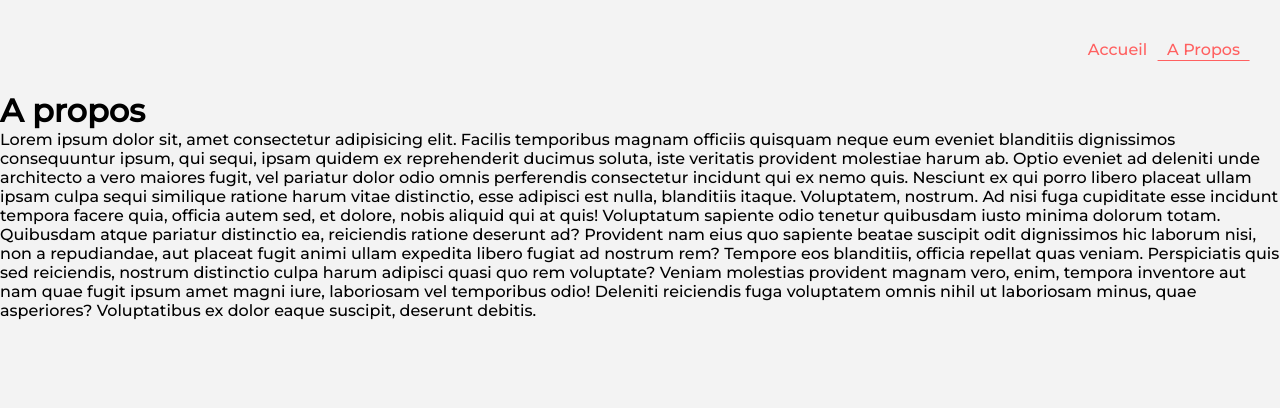
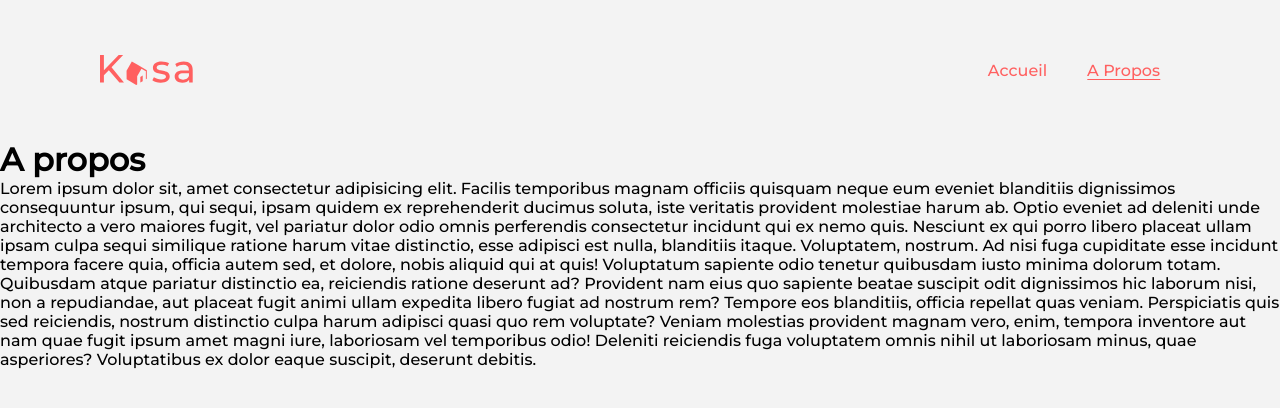
Before and after one commit to bno4/Kasa, a React (Create React App) app: page /about in a window 1280 px wide. Shown: the top 408 px of the page. Built offline with nearby package versions, Linux system fonts and the light colour scheme.

Commit message:
header style en place

```diff
--- /dev/null
+++ b/src/components/Header.js
@@ -0,0 +1,14 @@
+import React from 'react'
+import Logo from './Logo'
+import Navigation from './Navigation'
+
+const Header = () => {
+  return (
+    <div className="logo-nav">
+      <Logo />
+      <Navigation />
+    </div>
+  )
+}
+
+export default Header
--- a/src/pages/About.js
+++ b/src/pages/About.js
@@ -1,10 +1,10 @@
 import React from 'react'
-import Navigation from '../components/Navigation'
+import Header from '../components/Header'
 
 const About = () => {
   return (
     <div>
-      <Navigation />
+      <Header />
       <h1>A propos</h1>
       <p>
         Lorem ipsum dolor sit, amet consectetur adipisicing elit. Facilis
--- a/src/pages/Error.js
+++ b/src/pages/Error.js
@@ -1,7 +1,18 @@
 import React from 'react'
+import Header from '../components/Header'
+import { Link } from 'react-router-dom'
 
 const Error = () => {
-  return <div>ERROR 404</div>
+  return (
+    <div>
+      <Header />
+      <div className="error-404">
+        <h1>404</h1>
+        <p>Oups ! La page que vous demandez n'existe pas</p>
+        <Link to="/">Retournez sur la page d'accueil</Link>
+      </div>
+    </div>
+  )
 }
 
 export default Error
--- a/src/pages/Home.js
+++ b/src/pages/Home.js
@@ -1,12 +1,10 @@
 import React from 'react'
-import Navigation from '../components/Navigation'
-import Logo from '../components/Logo'
+import Header from '../components/Header'
 
 const Home = () => {
   return (
     <div>
-      <Logo />
-      <Navigation />
+      <Header />
       <h1>Accueil</h1>
     </div>
   )
--- /dev/null
+++ b/src/styles/components/_error.scss
@@ -0,0 +1,19 @@
+.error-404 {
+display: flex;
+flex-direction: column;
+justify-content: center;
+align-items: center;
+color: $color-1;
+
+}
+
+.error-404 h1 {
+    font-weight: 700;
+    font-size: 288px;
+}
+
+.error-404 a {
+    margin-top: 200px;
+    text-decoration: underline;
+    color:$color-1
+}
--- /dev/null
+++ b/src/styles/components/_header.scss
@@ -0,0 +1,5 @@
+.logo-nav {
+    display: flex;
+    justify-content:space-between;
+    align-items: center;
+}
--- a/src/styles/components/_logo.scss
+++ b/src/styles/components/_logo.scss
@@ -1,7 +1,7 @@
 .logo {
   @include alignLeft;
-  margin: 50px;
-  width: 200px;
+  margin: 50px 100px;
+  width: 115px;
   padding: 5px 0;
   // background: url(../../assets/img/main.png) center/cover;
 
--- a/src/styles/components/_navigation.scss
+++ b/src/styles/components/_navigation.scss
@@ -2,17 +2,19 @@
   ul {
     display: flex;
     justify-content: flex-end;
-    margin: 30px;
+    margin: 50px 100px;
 
     a {
       text-decoration: none;
-      padding: 10px 10px 2px 10px;
+
+      padding: 0px 20px;
 
       li {
         color: $color-1;
+        display: inline-block;
         transition: 0.2s;
         cursor: pointer;
-
+position: relative;
         &:hover {
           color: $color-1;
         }
@@ -25,7 +27,7 @@
       &::after {
         content: "";
         height: 1px;
-        width: 0;
+        width: 0%;
         background: $color-1;
         position: absolute;
         border-radius: 0px;
@@ -37,12 +39,12 @@
 
         @-webkit-keyframes anim {
           to {
-            width: 100%;
+            width: 65%;
           }
         }
         @keyframes anim {
           to {
-            width: 100%;
+            width: 65%;
           }
         }
       }
--- a/src/styles/index.scss
+++ b/src/styles/index.scss
@@ -1,5 +1,7 @@
 @import "./settings";
+@import "./components/header";
 @import "./components/navigation";
 @import "./components/logo";
 @import "./components/countries";
 @import "./components/card";
+@import "./components/error";
```
